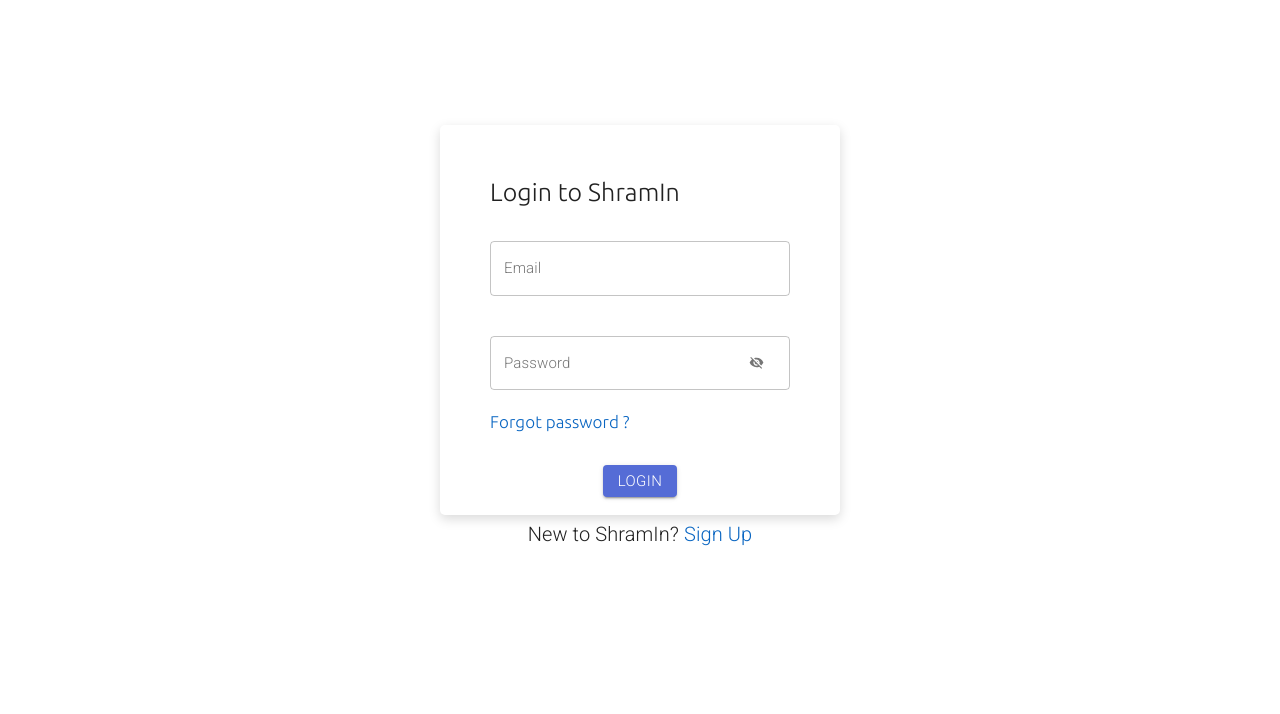
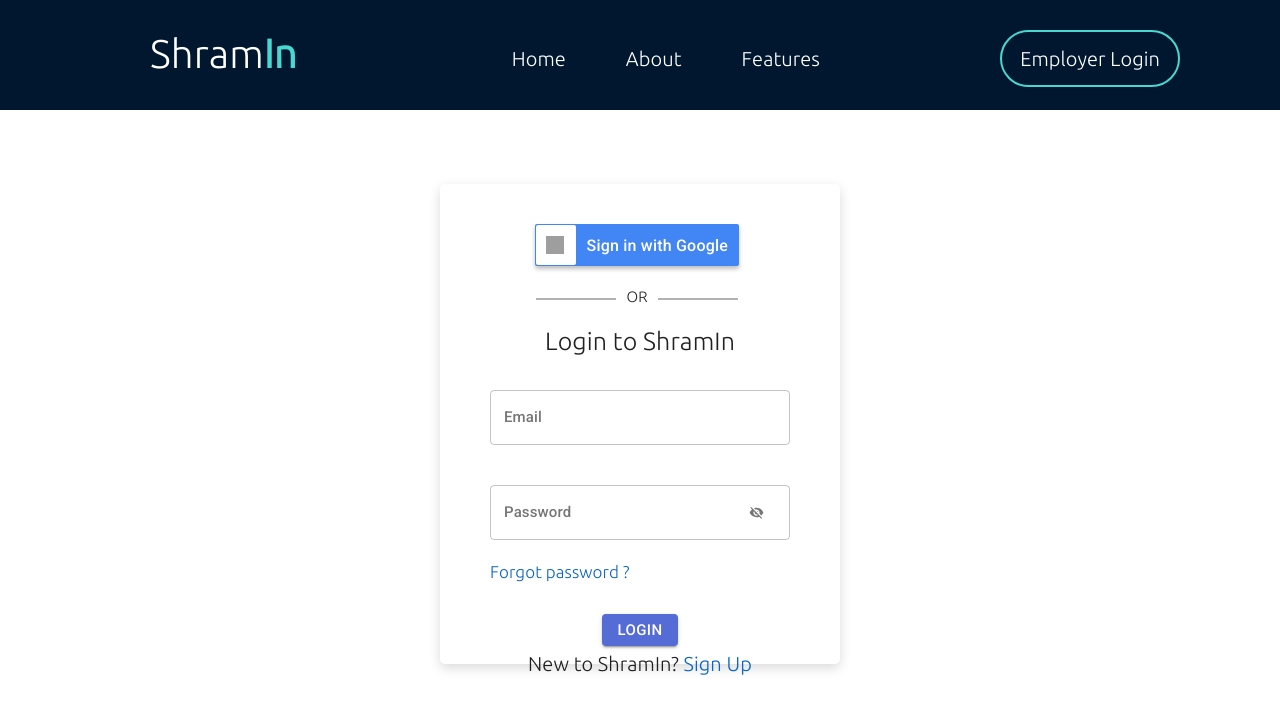
Before and after one commit to Sanjit-08/sampleshr, a Next.js app: page /login in a window 1280 px wide. Shown: the top 714 px of the page. Built offline with nearby package versions, Linux system fonts and the light colour scheme; no server answers; grey boxes are pictures that could not be loaded.

Commit message:
Integrated google sign with Shramin

```diff
--- a/package.json
+++ b/package.json
@@ -21,7 +21,9 @@
     "node-sass": "^5.0.0",
     "nookies": "^2.5.2",
     "react": "17.0.2",
+    "react-device-detect": "^1.17.0",
     "react-dom": "17.0.2",
+    "react-responsive": "^8.2.0",
     "require": "^2.4.20",
     "sass": "^1.32.13"
   },
--- a/pages/login.js
+++ b/pages/login.js
@@ -1,8 +1,8 @@
-import React, { useState } from "react";
+import React, { useState, useContext, useEffect } from "react";
 import Head from "next/head";
-import firebaseClient from "../firebaseClient";
 import { makeStyles } from "@material-ui/core/styles";
 import firebase from "firebase/app";
+import firebaseClient from "../firebaseClient";
 import "firebase/auth";
 import { Button } from "@material-ui/core";
 import Link from "next/link";
@@ -12,6 +12,11 @@
 import IconButton from "@material-ui/core/IconButton";
 import Visibility from "@material-ui/icons/Visibility";
 import VisibilityOff from "@material-ui/icons/VisibilityOff";
+import loadable from "@loadable/component";
+import MediaQuery from "react-responsive";
+import { isMobile } from "react-device-detect";
+const Navigation = loadable(() => import("../components/Navigation"));
+import { AuthContext } from "../auth";
 
 function Alert(props) {
   return <MuiAlert elevation={6} variant="filled" {...props} />;
@@ -29,6 +34,8 @@
 }));
 
 const Login = () => {
+  const { user } = useContext(AuthContext);
+  // const [user, setUser] = useState(null);
   const classes = useStyles();
   const [email, setEmail] = useState("");
   const [pass, setPass] = useState("");
@@ -36,8 +43,23 @@
   const [error, setError] = useState("");
   const [erroropen, setErrorOpen] = useState(false);
   const [passreset, SetPassreset] = useState(false);
+  const [emailId, setEmailId] = useState("");
 
   const [showPassword, setShowPassword] = useState(false);
+  const [show, setshow] = useState(false);
+
+  useEffect(() => {
+    if (!isMobile) {
+      setTimeout(() => {
+        setshow(true);
+      }, 700);
+    }
+    if (isMobile) {
+      setTimeout(() => {
+        setshow(true);
+      }, 700);
+    }
+  }, [user]);
 
   const handleClickShowPassword = () => setShowPassword(!showPassword);
 
@@ -102,6 +124,65 @@
     console.log(error);
   };
 
+  var provider = new firebase.auth.GoogleAuthProvider();
+  const googleSignIn = () => {
+    firebase
+      .auth()
+      .signInWithPopup(provider)
+      .then((result) => {
+        var credential = result.credential;
+        // console.log(credential);
+
+        var token = credential.accessToken;
+        setOpen(true);
+        window.location.href = "/";
+        var user = result.user;
+        // console.log(user.email);
+        setEmailId(user.email);
+        // ...
+      })
+      .catch((error) => {
+        var errorMessage = error.message;
+        // setError(errorMessage);
+        // handleErrorClick();
+      });
+  };
+
+  const googleSignInWithMobile = () => {
+    firebase
+      .auth()
+      .signInWithRedirect(provider)
+      .getRedirectResult()
+      .then((result) => {
+        /** @type {firebase.auth.OAuthCredential} */
+        var credential = result.credential;
+        console.log(credential);
+
+        // This gives you a Google Access Token. You can use it to access the Google API.
+        var token = credential.accessToken;
+        setOpen(true);
+        window.location.href = "/";
+        // ...
+
+        // The signed-in user info.
+        var user = result.user;
+      })
+      .catch((error) => {
+        // Handle Errors here.
+        var errorCode = error.code;
+        var errorMessage = error.message;
+        // The email of the user's account used.
+        var email = error.email;
+        // The firebase.auth.AuthCredential type that was used.
+        var credential = error.credential;
+        // ...
+      });
+
+    setshow(false);
+  };
+
+  console.log(show);
+
   return (
     <>
       <Head>
@@ -126,9 +207,10 @@
           content="https://shramin.vercel.app/login"
         ></meta>
       </Head>
+      <Navigation />
       <Snackbar
         anchorOrigin={{
-          vertical: "center",
+          vertical: "top",
           horizontal: "center",
         }}
         open={passreset}
@@ -143,7 +225,7 @@
       </Snackbar>
       <Snackbar
         anchorOrigin={{
-          vertical: "center",
+          vertical: "top",
           horizontal: "center",
         }}
         open={open}
@@ -157,7 +239,7 @@
 
       <Snackbar
         anchorOrigin={{
-          vertical: "center",
+          vertical: "top",
           horizontal: "center",
         }}
         open={erroropen}
@@ -168,8 +250,42 @@
           <span style={{ fontSize: "15px" }}>{error}</span>
         </Alert>
       </Snackbar>
+      {!user && show ? (
         <div className="login">
-        <div className="login__heading">Login to ShramIn</div>
+          <div className="login__gbox">
+            <MediaQuery minDeviceWidth={1224}>
+              <div
+                className="login__googlebutton"
+                onClick={() => googleSignIn()}
+              >
+                <div className="login__giconwrapper">
+                  <img
+                    className="login__gicon"
+                    src="https://upload.wikimedia.org/wikipedia/commons/5/53/Google_%22G%22_Logo.svg"
+                  />
+                </div>
+                <div className="login__btntext">Sign in with Google</div>
+              </div>
+            </MediaQuery>
+            <MediaQuery maxDeviceWidth={1224}>
+              <div
+                className="login__googlebutton"
+                onClick={() => googleSignInWithMobile()}
+              >
+                <div className="login__giconwrapper">
+                  <img
+                    className="login__gicon"
+                    src="https://upload.wikimedia.org/wikipedia/commons/5/53/Google_%22G%22_Logo.svg"
+                  />
+                </div>
+                <div className="login__btntext">Sign in with Google</div>
+              </div>
+            </MediaQuery>
+          </div>
+          <div className="u-margin-top-small u-center-text login__ortext">
+            OR
+          </div>
+          <div className="login__heading u-center-text">Login to ShramIn</div>
           <form onSubmit={(e) => handleForm(e)}>
             <div className="login__textbox">
               <TextField
@@ -247,7 +363,11 @@
             </div>
           </form>
         </div>
+      ) : (
+        ""
+      )}
 
+      {!user && show ? (
         <div className="login__newuser u-margin-top-small">
           <div className="login__newuser__text">
             New to ShramIn?
@@ -256,6 +376,19 @@
             </Link>
           </div>
         </div>
+      ) : (
+        ""
+      )}
+
+      {user && show ? (
+        <div className="activeuser">
+          <div className="activeuser__logo">
+            Welcome to Shram<span className="activeuser__logo--green">In</span>
+          </div>
+        </div>
+      ) : (
+        ""
+      )}
     </>
   );
 };
--- a/styles/sass/abstracts/_mixins.scss
+++ b/styles/sass/abstracts/_mixins.scss
@@ -8,7 +8,7 @@
 
 @mixin box {
   position: absolute;
-  top: 40%;
+  top: 50%;
   left: 50%;
   transform: translate(-50%, -50%);
   width: 40rem;
@@ -21,7 +21,7 @@
   }
 
   @include respond(phone) {
-    top: 35%;
+    top: 45%;
   }
 }
 
--- a/styles/sass/abstracts/_variables.scss
+++ b/styles/sass/abstracts/_variables.scss
@@ -11,3 +11,5 @@
 $color-link: #0a66c2;
 $color-navigation: #001730;
 $color-linkhover: #4ad7d1;
+$google-blue: #4285f4;
+$button-active-blue: #1669f2;
--- a/styles/sass/base/_utilities.scss
+++ b/styles/sass/base/_utilities.scss
@@ -1,5 +1,5 @@
 .u-center-text {
-  text-align: center;
+  text-align: center !important;
 }
 
 .u-margin-bottom-large {
--- a/styles/sass/pages/_login.scss
+++ b/styles/sass/pages/_login.scss
@@ -1,8 +1,10 @@
 @import url("https://fonts.googleapis.com/css2?family=Ubuntu:wght@300&display=swap");
+@import url("https://fonts.googleapis.com/css?family=Roboto:500");
 
 .login {
   @include box;
-  height: 39rem;
+  top: 53%;
+  height: 48rem;
   font-family: "Ubuntu", sans-serif;
 
   @include respond(tab-land) {
@@ -14,7 +16,77 @@
   }
 
   @include respond(phone) {
-    height: 51rem;
+    height: 58rem;
+  }
+
+  &__googlebutton {
+    width: 20.4rem;
+    height: 4.2rem;
+    background-color: $google-blue;
+    border-radius: 2px;
+    box-shadow: 0 3px 4px 0 rgba(0, 0, 0, 0.25);
+    cursor: pointer;
+    margin-top: -1rem;
+    margin-left: 15%;
+  }
+
+  &__ortext {
+    font-size: 1.5rem;
+    margin-bottom: 1.7rem;
+    transform: translateX(-0.3rem);
+
+    &::before,
+    &::after {
+      content: "";
+      display: inline-block;
+      height: 0.1rem;
+      width: 8rem;
+      transform: translateY(-0.25rem);
+      background-color: rgba($color-black, 0.6);
+    }
+
+    &::before {
+      margin-right: 1rem;
+    }
+
+    &::after {
+      margin-left: 1rem;
+    }
+  }
+
+  &__giconwrapper {
+    position: absolute;
+    margin-top: 1px;
+    margin-left: 1px;
+    width: 4rem;
+    height: 4rem;
+    border-radius: 2px;
+    background-color: $color-white;
+  }
+
+  &__gicon {
+    position: absolute;
+    margin-top: 1.1rem;
+    margin-left: 1rem;
+    width: 1.8rem;
+    height: 1.8rem;
+  }
+
+  &__btntext {
+    float: right;
+    margin: 1.1rem 1.1rem 0 0;
+    color: $color-white;
+    font-size: 1.6rem;
+    letter-spacing: 0.2px;
+    // font-family: "Roboto";
+    font-family: "Roboto";
+
+    &:hover {
+      box-shadow: 0 0 6px $google-blue;
+    }
+    &:active {
+      background: $button-active-blue;
+    }
   }
 
   &__heading {
@@ -46,8 +118,9 @@
 
   &__newuser {
     position: relative;
-    bottom: -50rem;
+    bottom: -63rem;
     text-align: center;
+    font-family: "Ubuntu", sans-serif;
 
     @include respond(tab-land) {
       position: absolute;
@@ -58,7 +131,7 @@
 
     @include respond(tab-port) {
       position: absolute;
-      top: 75%;
+      top: 85%;
       left: 50%;
       transform: translate(-50%, -10%);
     }
@@ -105,3 +178,19 @@
     }
   }
 }
+
+.activeuser {
+  display: flex;
+  justify-content: center;
+  margin-top: 15rem;
+
+  &__logo {
+    font-size: 4rem;
+    color: $color-navigation;
+    cursor: pointer;
+    &--green {
+      color: $color-linkhover;
+      font-weight: 700;
+    }
+  }
+}
--- a/styles/sass/pages/_signup.scss
+++ b/styles/sass/pages/_signup.scss
@@ -2,6 +2,7 @@
 
 .signup {
   @include box;
+  top: 55%;
   height: 49rem;
   padding-top: 3rem;
   font-family: "Ubuntu", sans-serif;
--- a/styles/style.css
+++ b/styles/style.css
@@ -1,6 +1,7 @@
 @import url("https://fonts.googleapis.com/css2?family=Roboto:wght@300&display=swap");
 @import url("https://fonts.googleapis.com/css2?family=Ubuntu:wght@300&display=swap");
 @import url("https://fonts.googleapis.com/css2?family=Ubuntu:wght@300&display=swap");
+@import url("https://fonts.googleapis.com/css?family=Roboto:500");
 @import url("https://fonts.googleapis.com/css2?family=Ubuntu:wght@300&display=swap");
 *,
 *::after,
@@ -27,7 +28,7 @@
  "Lucida Sans Unicode", Geneva, Verdana, sans-serif; }
 
 .u-center-text {
-  text-align: center; }
+  text-align: center !important; }
 
 .u-margin-bottom-large {
   margin-bottom: 8rem !important; }
@@ -314,21 +315,22 @@
 
 .login {
   position: absolute;
-  top: 40%;
+  top: 50%;
   left: 50%;
   transform: translate(-50%, -50%);
   width: 40rem;
   padding: 5rem;
   border-radius: 5px;
   box-shadow: 0 4px 12px rgba(0, 0, 0, 0.15);
-  height: 39rem;
+  top: 53%;
+  height: 48rem;
   font-family: "Ubuntu", sans-serif; }
   @media only screen and (max-width: 75em) {
     .login {
       top: 25%; } }
   @media only screen and (max-width: 37.5em) {
     .login {
-      top: 35%; } }
+      top: 45%; } }
   @media only screen and (max-width: 75em) {
     .login {
       height: 42rem; } }
@@ -337,7 +339,56 @@
       height: 48rem; } }
   @media only screen and (max-width: 37.5em) {
     .login {
-      height: 51rem; } }
+      height: 58rem; } }
+  .login__googlebutton {
+    width: 20.4rem;
+    height: 4.2rem;
+    background-color: #4285f4;
+    border-radius: 2px;
+    box-shadow: 0 3px 4px 0 rgba(0, 0, 0, 0.25);
+    cursor: pointer;
+    margin-top: -1rem;
+    margin-left: 15%; }
+  .login__ortext {
+    font-size: 1.5rem;
+    margin-bottom: 1.7rem;
+    transform: translateX(-0.3rem); }
+    .login__ortext::before, .login__ortext::after {
+      content: "";
+      display: inline-block;
+      height: 0.1rem;
+      width: 8rem;
+      transform: translateY(-0.25rem);
+      background-color: rgba(0, 0, 0, 0.6); }
+    .login__ortext::before {
+      margin-right: 1rem; }
+    .login__ortext::after {
+      margin-left: 1rem; }
+  .login__giconwrapper {
+    position: absolute;
+    margin-top: 1px;
+    margin-left: 1px;
+    width: 4rem;
+    height: 4rem;
+    border-radius: 2px;
+    background-color: #fff; }
+  .login__gicon {
+    position: absolute;
+    margin-top: 1.1rem;
+    margin-left: 1rem;
+    width: 1.8rem;
+    height: 1.8rem; }
+  .login__btntext {
+    float: right;
+    margin: 1.1rem 1.1rem 0 0;
+    color: #fff;
+    font-size: 1.6rem;
+    letter-spacing: 0.2px;
+    font-family: "Roboto"; }
+    .login__btntext:hover {
+      box-shadow: 0 0 6px #4285f4; }
+    .login__btntext:active {
+      background: #1669f2; }
   .login__heading {
     font-size: 2.5rem;
     margin-bottom: 3rem; }
@@ -356,8 +407,9 @@
       font-weight: 700; }
   .login__newuser {
     position: relative;
-    bottom: -50rem;
-    text-align: center; }
+    bottom: -63rem;
+    text-align: center;
+    font-family: "Ubuntu", sans-serif; }
     @media only screen and (max-width: 75em) {
       .login__newuser {
         position: absolute;
@@ -367,7 +419,7 @@
     @media only screen and (max-width: 56.25em) {
       .login__newuser {
         position: absolute;
-        top: 75%;
+        top: 85%;
         left: 50%;
         transform: translate(-50%, -10%); } }
     .login__newuser__text {
@@ -395,15 +447,28 @@
       font-weight: 600;
       font-size: 2rem; }
 
+.activeuser {
+  display: flex;
+  justify-content: center;
+  margin-top: 15rem; }
+  .activeuser__logo {
+    font-size: 4rem;
+    color: #001730;
+    cursor: pointer; }
+    .activeuser__logo--green {
+      color: #4ad7d1;
+      font-weight: 700; }
+
 .signup {
   position: absolute;
-  top: 40%;
+  top: 50%;
   left: 50%;
   transform: translate(-50%, -50%);
   width: 40rem;
   padding: 5rem;
   border-radius: 5px;
   box-shadow: 0 4px 12px rgba(0, 0, 0, 0.15);
+  top: 55%;
   height: 49rem;
   padding-top: 3rem;
   font-family: "Ubuntu", sans-serif; }
@@ -412,7 +477,7 @@
       top: 25%; } }
   @media only screen and (max-width: 37.5em) {
     .signup {
-      top: 35%; } }
+      top: 45%; } }
   @media only screen and (max-width: 75em) {
     .signup {
       height: 51rem; } }
```
Also changed, not shown: pages/signup.js (+28 -3 lines), 2 other files (tests, documents, lock files or other folders). Lines whose indentation alone changed are shown as unchanged.
